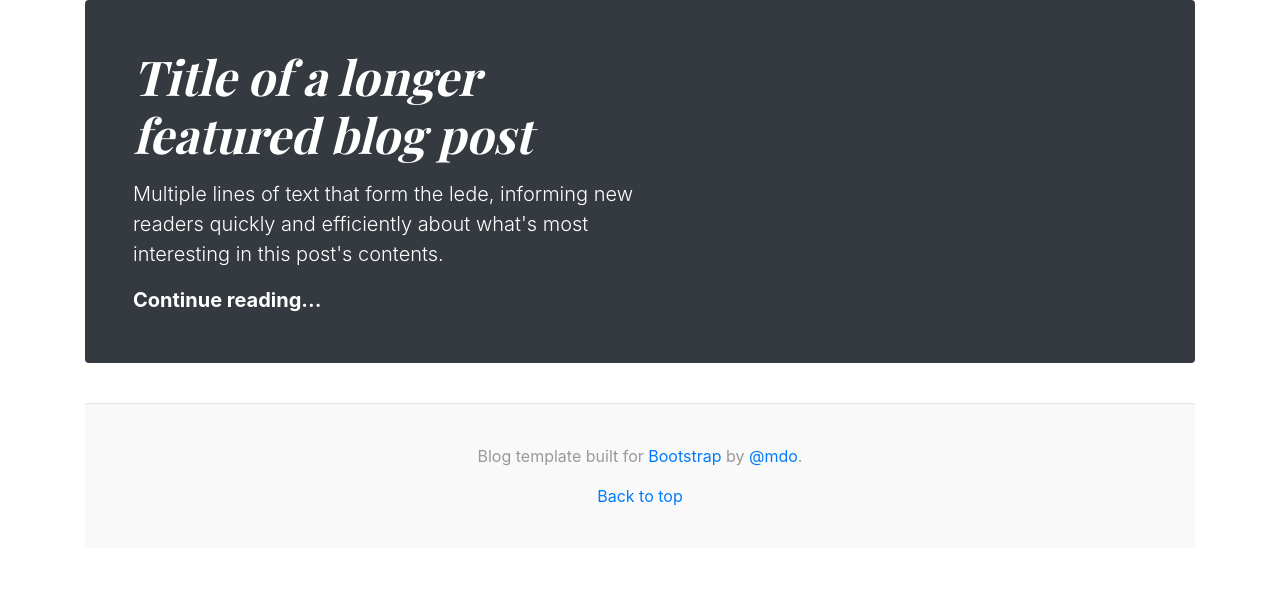
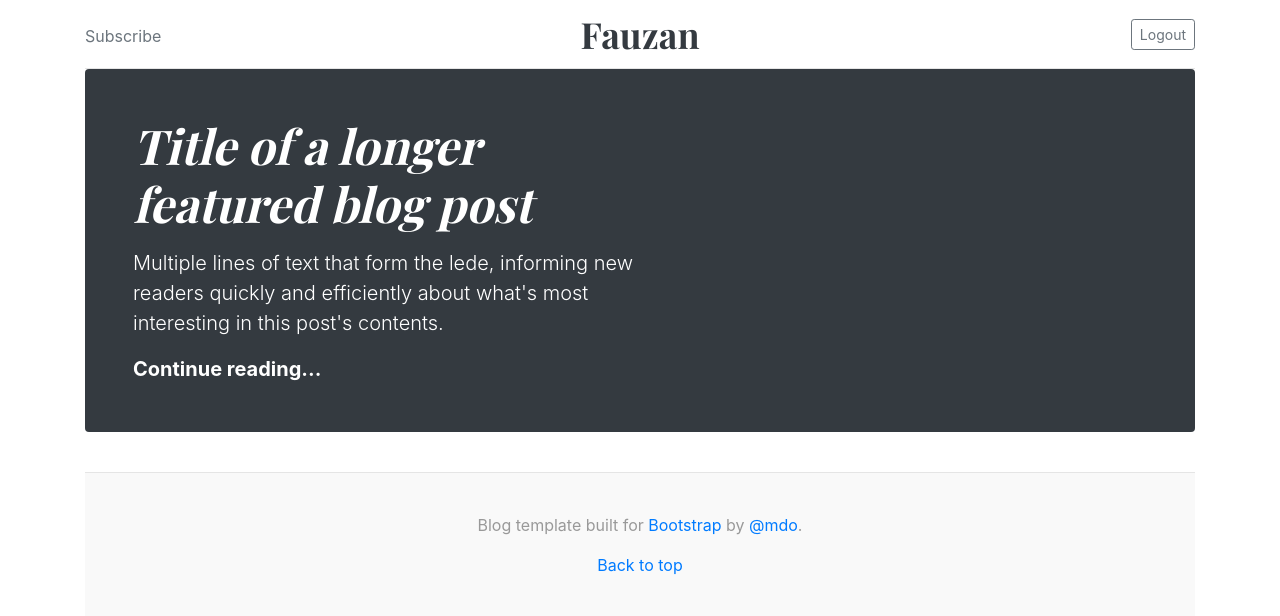
Before and after one commit to ozankaze/portofolio_blog, a PHP site: page /index.php in a window 1280 px wide. Shown: the top 616 px of the page. Run offline with PHP 8.4, Linux system fonts and the light colour scheme; the visitor is signed in with stand-in values (Sample User, id 1); data that the repository does not hold is empty.

Commit message:
layout header

```diff
--- a/view/header.php
+++ b/view/header.php
@@ -20,3 +20,19 @@
 
   <body>
     <div class="container">
+      <header class="blog-header py-3">
+        <div class="row flex-nowrap justify-content-between align-items-center">
+          <div class="col-4 pt-1">
+            <a class="text-muted" href="#">Subscribe</a>
+          </div>
+          <div class="col-4 text-center">
+            <a class="blog-header-logo text-dark" href="#">Fauzan</a>
+          </div>
+          <div class="col-4 d-flex justify-content-end align-items-center">
+            <!-- <a class="text-muted" href="#">
+              <svg xmlns="http://www.w3.org/2000/svg" width="20" height="20" viewBox="0 0 24 24" fill="none" stroke="currentColor" stroke-width="2" stroke-linecap="round" stroke-linejoin="round" class="mx-3"><circle cx="10.5" cy="10.5" r="7.5"></circle><line x1="21" y1="21" x2="15.8" y2="15.8"></line></svg>
+            </a> -->
+            <a class="btn btn-sm btn-outline-secondary" href="logout.php">Logout</a>
+          </div>
+        </div>
+      </header>
```
